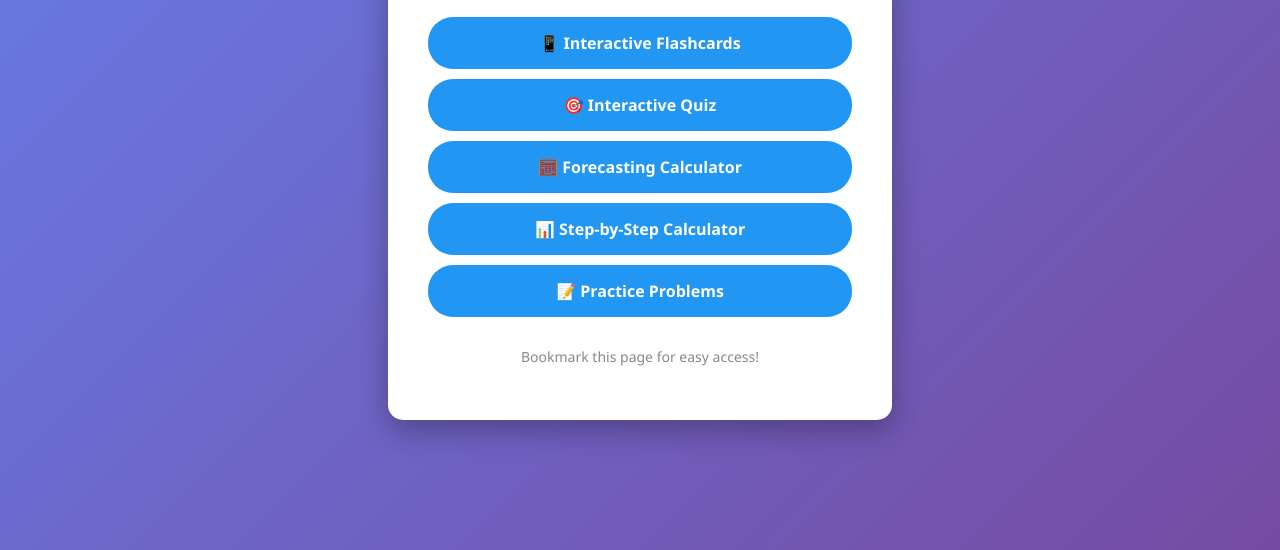
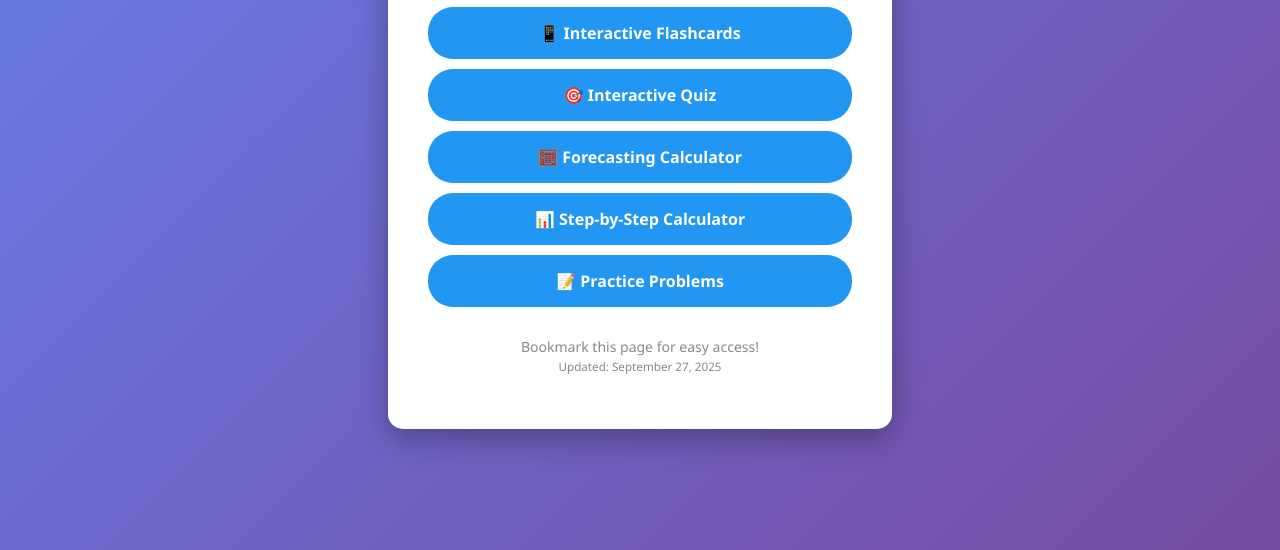
Before and after one commit to bkstites/forcasting-study-tools, a plain HTML site: page index.html in a window 1280 px wide. Shown: the part 290-840 px from the top of the page. Drawn offline with Linux system fonts and the light colour scheme.

Commit message:
Force refresh: Add timestamp to index page

```diff
--- a/index.html
+++ b/index.html
@@ -74,7 +74,8 @@
         </a>
 
         <p style="margin-top: 30px; color: #888; font-size: 14px;">
-            Bookmark this page for easy access!
+            Bookmark this page for easy access!<br>
+            <small>Updated: September 27, 2025</small>
         </p>
     </div>
 </body>
```
